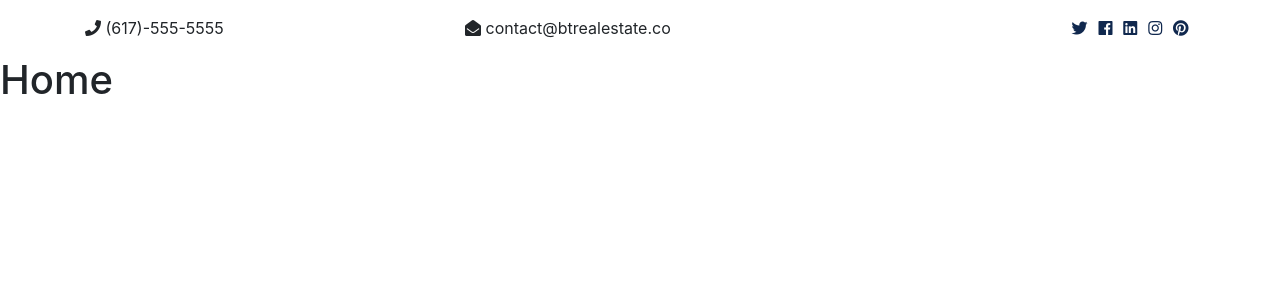
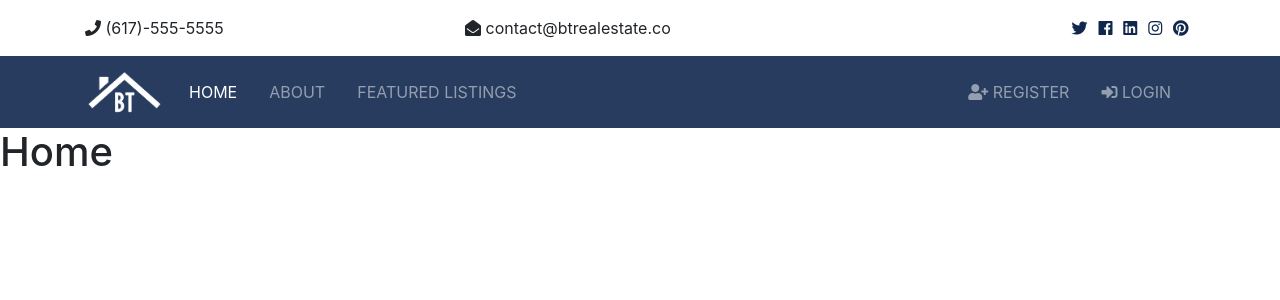
Before and after one commit to Mossie93/btre_project, a Django app: page / in a window 1280 px wide. Shown: the top 300 px of the page. Run offline with Django 3.2, Linux system fonts and the light colour scheme; some libraries are stand-ins or nearby versions.

Commit message:
Import navbar

```diff
--- a/templates/base.html
+++ b/templates/base.html
@@ -48,6 +48,44 @@
     </div>
   </section>
 
+  <!-- Navbar -->
+  <nav class="navbar navbar-expand-lg navbar-dark bg-primary sticky-top">
+    <div class="container">
+      <a class="navbar-brand" href="index.html">
+        <img src="assets/img/logo.png" class="logo" alt="">
+      </a>
+      <button class="navbar-toggler" type="button" data-toggle="collapse" data-target="#navbarNavAltMarkup">
+        <span class="navbar-toggler-icon"></span>
+      </button>
+      <div class="collapse navbar-collapse" id="navbarNavAltMarkup">
+        <ul class="navbar-nav">
+          <li class="nav-item active mr-3">
+            <a class="nav-link" href="index.html">Home</a>
+          </li>
+          <li class="nav-item mr-3">
+            <a class="nav-link" href="about.html">About</a>
+          </li>
+          <li class="nav-item mr-3">
+            <a class="nav-link" href="listings.html">Featured Listings</a>
+          </li>
+        </ul>
+
+        <ul class="navbar-nav ml-auto">
+          <li class="nav-item mr-3">
+            <a class="nav-link" href="register.html">
+              <i class="fas fa-user-plus"></i> Register</a>
+          </li>
+          <li class="nav-item mr-3">
+            <a class="nav-link" href="login.html">
+              <i class="fas fa-sign-in-alt"></i>
+
+              Login</a>
+          </li>
+        </ul>
+      </div>
+    </div>
+  </nav>
+
 
   {% block content %}
   {% endblock %}
```
